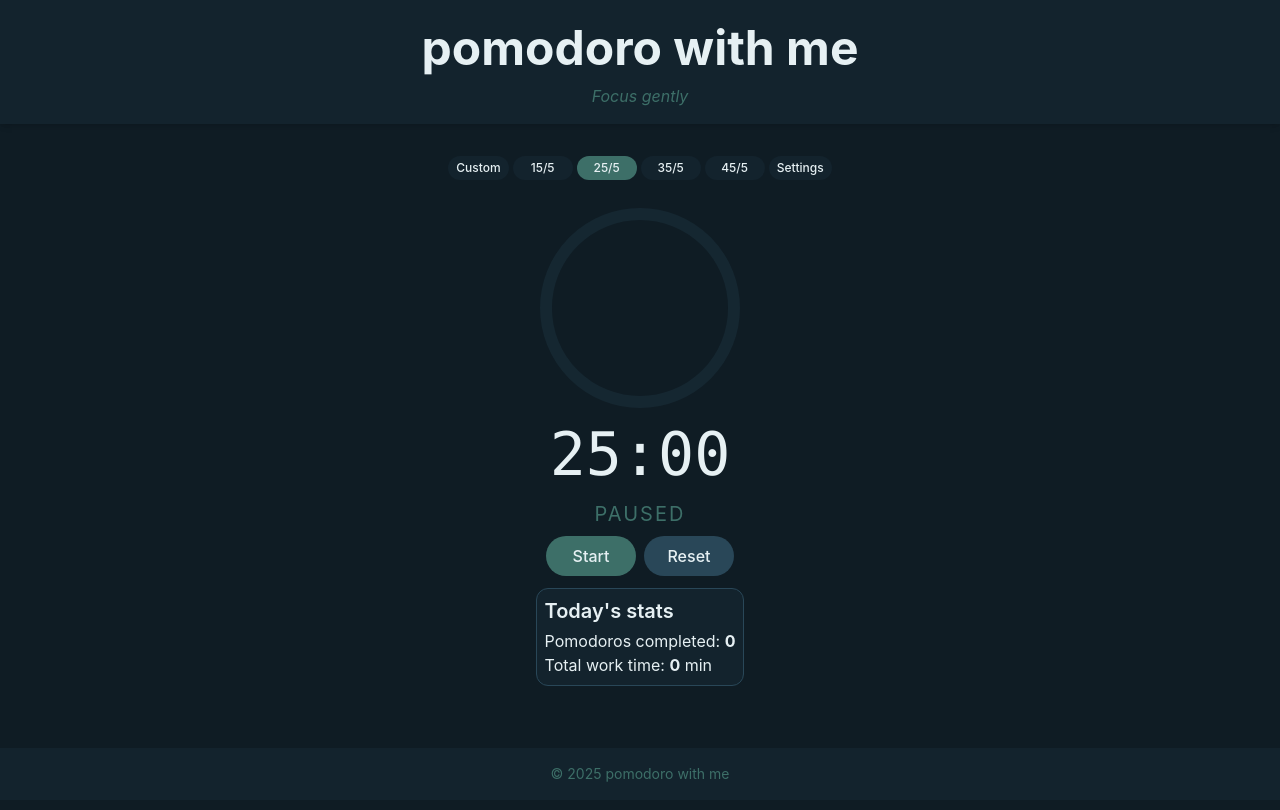
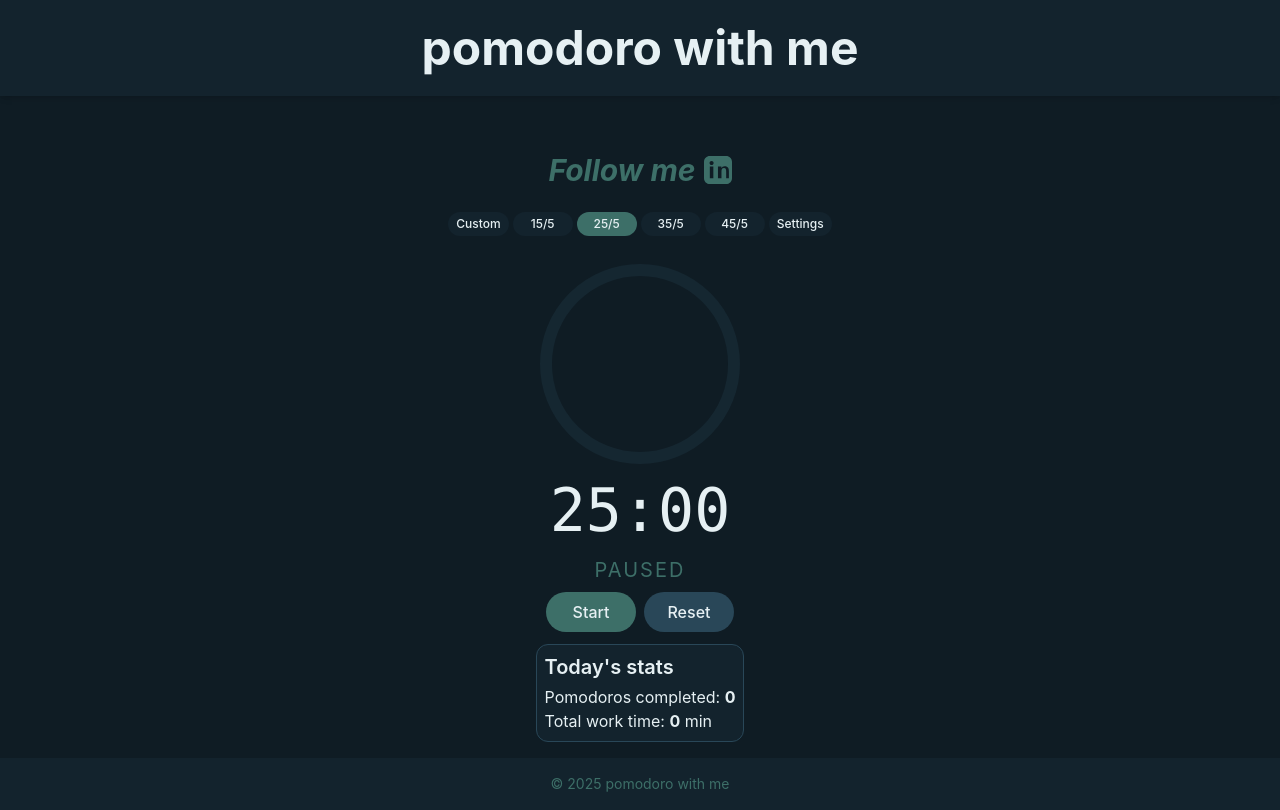
Before and after one commit to MO-D3/pomodoro-timer-app, a React (Vite) app: page / in a window 1280 px wide. Built offline with nearby package versions, Linux system fonts and the light colour scheme.

Commit message:
feat: update page titles and add LinkedIn link to Home component

```diff
--- a/index.html
+++ b/index.html
@@ -3,7 +3,7 @@
   <head>
     <meta charset="UTF-8" />
     <meta name="viewport" content="width=device-width, initial-scale=1.0" />
-    <title>pomodoro with me &ndash; Focus gently</title>
+    <title>pomodoro with me</title>
     <meta
       name="description"
       content="Minimalistyczna aplikacja Pomodoro bez logowania i chmury. Wybierz preset czasu, skup się na pracy i odpocznij."
@@ -13,7 +13,7 @@
     <link rel="icon" type="image/png" sizes="32x32" href="/favicon.png" />
     <link rel="manifest" href="/manifest.webmanifest" />
     <meta property="og:title" content="pomodoro with me" />
-    <meta property="og:description" content="Focus gently – minimalistyczny timer Pomodoro" />
+    <meta property="og:description" content="Minimalistyczny timer Pomodoro" />
     <meta property="og:image" content="/social-card.png" />
     <meta property="og:type" content="website" />
     <meta property="og:url" content="https://example.com" />
--- a/src/components/Layout.tsx
+++ b/src/components/Layout.tsx
@@ -11,7 +11,6 @@ const Layout: React.FC<React.PropsWithChildren> = ({ children }) => {
       >
         <div className="flex flex-col items-center justify-center w-full pointer-events-none select-none">
           <span className="text-5xl font-bold text-brand-text text-center mt-2 mb-2">pomodoro with me</span>
-          <span className="text-base italic text-brand-green mt-1 text-center">Focus gently</span>
         </div>
       </header>
       {/* Add padding top to main to prevent content hiding under navbar */}
--- a/src/pages/Home.tsx
+++ b/src/pages/Home.tsx
@@ -125,6 +125,30 @@ const Home: React.FC = () => {
 
   return (
     <Layout>
+      {/* LinkedIn link above Presets */}
+      <div className="flex items-center justify-center mt-6 mb-6">
+        <a
+          href="https://www.linkedin.com/in/michal-olesiak/"
+          target="_blank"
+          rel="noopener noreferrer"
+          className="text-brand-green hover:text-brand-greenMuted flex items-center gap-2 text-2xl md:text-3xl font-bold italic"
+          style={{ textDecoration: 'none' }}
+        >
+          Follow me
+          <svg
+            xmlns="http://www.w3.org/2000/svg"
+            width="28"
+            height="28"
+            viewBox="0 0 24 24"
+            fill="currentColor"
+            style={{ verticalAlign: 'middle' }}
+            aria-hidden="true"
+            focusable="false"
+          >
+            <path d="M19 0h-14c-2.761 0-5 2.239-5 5v14c0 2.761 2.239 5 5 5h14c2.762 0 5-2.239 5-5v-14c0-2.761-2.238-5-5-5zm-11 19h-3v-10h3v10zm-1.5-11.268c-.966 0-1.75-.785-1.75-1.75s.784-1.75 1.75-1.75 1.75.785 1.75 1.75-.784 1.75-1.75 1.75zm15.5 11.268h-3v-5.604c0-1.337-.025-3.063-1.868-3.063-1.868 0-2.154 1.459-2.154 2.967v5.7h-3v-10h2.881v1.367h.041c.401-.761 1.379-1.563 2.838-1.563 3.036 0 3.6 2.001 3.6 4.601v5.595z"/>
+          </svg>
+        </a>
+      </div>
       {/* Preset selector including settings tab */}
       <PresetSelector
         presets={PRESETS}
```
Also changed, not shown: src/assets/linkedin.svg (added).
